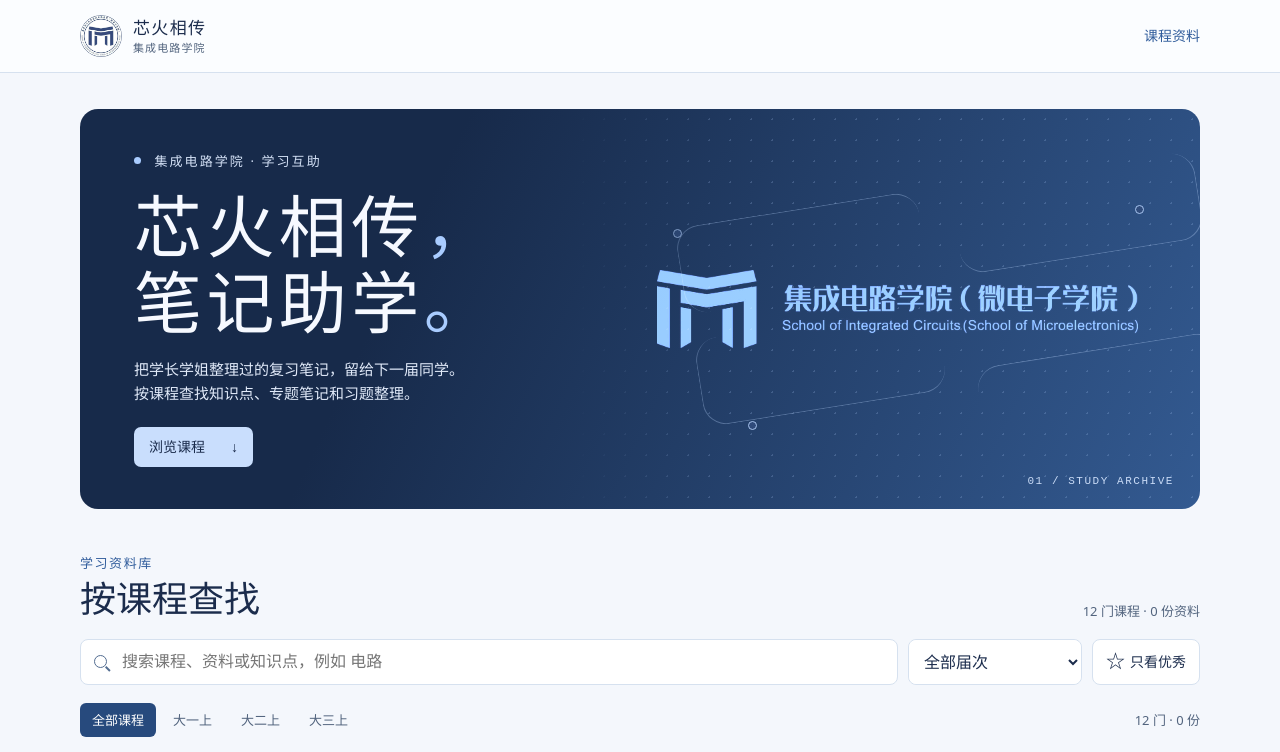
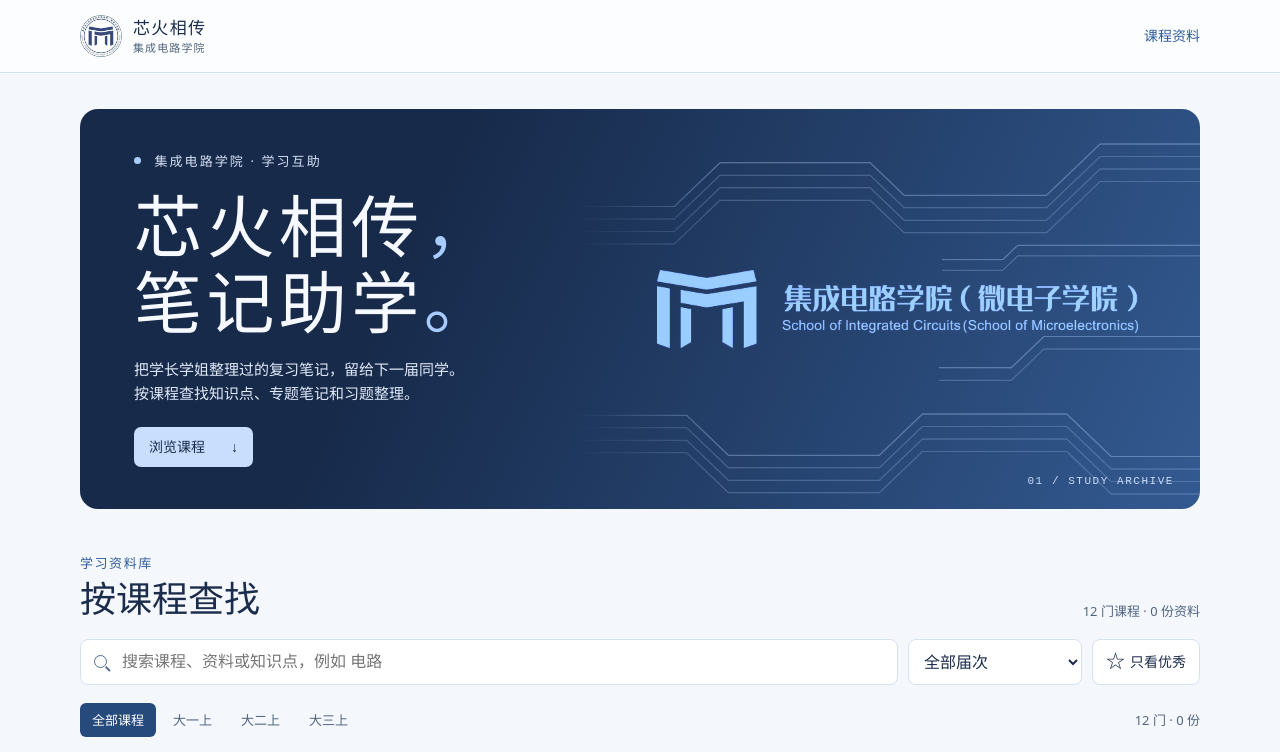
Before and after one commit to jcdl-notes/jcdl-notes.github.io, a plain HTML site: page docs/index.html in a window 1280 px wide. Shown: the top 752 px of the page. Drawn offline with Linux system fonts and the light colour scheme.

Commit message:
将首页点阵改为芯片走线背景

```diff
--- a/docs/assets/site.css
+++ b/docs/assets/site.css
@@ -212,9 +212,9 @@ button:focus-visible,a:focus-visible,input:focus-visible,select:focus-visible,te
   position: absolute;
   inset: 0 0 0 auto;
   width: 56%;
+  height: 100%;
   opacity: .9;
-  background-image:radial-gradient(#b4d2ff3a 1px,transparent 1px);
-  background-size: 21px 21px;
+  pointer-events: none;
   mask-image:linear-gradient(to right,transparent,#000 23%)
 }
 
@@ -227,67 +227,6 @@ button:focus-visible,a:focus-visible,input:focus-visible,select:focus-visible,te
   transform: translateY(-50%);
   mix-blend-mode: screen;
   filter: brightness(2.6)
-}
-
-.trace {
-  position: absolute;
-  border: 1px solid #adc8ef69;
-  border-radius: 24px;
-  width: 39%;
-  height: 22%;
-  transform:rotate(-9deg)
-}
-
-.trace-one {
-  top: 25%;
-  left: 17%;
-  border-right: 0;
-  border-bottom: 0
-}
-
-.trace-two {
-  top: 53%;
-  left: 20%;
-  border-right: 0;
-  border-top: 0
-}
-
-.trace-three {
-  top: 15%;
-  right: 0;
-  border-left: 0;
-  border-top: 0
-}
-
-.trace-four {
-  top: 60%;
-  right: -4%;
-  border-left: 0;
-  border-bottom: 0
-}
-
-.node {
-  position: absolute;
-  width: 9px;
-  height: 9px;
-  border: 1px solid #b7d3fc;
-  border-radius: 50%;
-  background: #314c7c
-}
-
-.node-one {
-  top: 30%;
-  left: 16%
-}
-
-.node-two {
-  top: 78%;
-  left: 28%
-}
-
-.node-three {
-  top: 24%;
-  right: 9%
 }
 
 .library {
--- a/docs/assets/site.js
+++ b/docs/assets/site.js
@@ -1,6 +1,30 @@
 "use strict";
 (async () => {
   const $ = id => document.getElementById(id);
+  function drawCircuitTraces(canvas) {
+    const context = canvas?.getContext("2d");
+    if (!context) return;
+    const bundles = [
+      { trace: [[0,156],[155,156],[225,86],[455,86],[507,138],[725,138],[807,56],[960,56]], count: 4, gap: 20 },
+      { trace: [[0,490],[174,490],[238,554],[469,554],[535,488],[756,488],[824,556],[960,556]], count: 4, gap: 20 },
+      { trace: [[565,241],[658,241],[681,218],[960,218]], count: 2, gap: 17 },
+      { trace: [[560,414],[671,414],[721,364],[960,364]], count: 2, gap: 20 }
+    ];
+    context.lineWidth = 2;
+    context.lineJoin = "bevel";
+    for (const { trace, count, gap } of bundles) {
+      for (let lane = 0; lane < count; lane++) {
+        const shift = lane * gap;
+        context.strokeStyle = lane === 0 ? "#b7d3fc68" : "#b7d3fc45";
+        context.beginPath();
+        const [[startX,startY],...points] = trace;
+        context.moveTo(startX,startY + shift);
+        for (const [x,y] of points) context.lineTo(x,y + shift);
+        context.stroke();
+      }
+    }
+  }
+  drawCircuitTraces(document.querySelector(".hero-art"));
   const catalog = window.XinhuoCatalog;
   const libraryURL = new URL("data/library.js",location.href);
   async function loadLibrary() {
--- a/docs/index.html
+++ b/docs/index.html
@@ -6,9 +6,9 @@
   <meta name="description" content="集成电路学院芯火相传学习笔记资料库，按课程查找、预览和下载复习资料。">
   <title>芯火相传 · 学习笔记资料库</title>
   <link rel="icon" href="assets/college-logo.jpg">
-  <link rel="stylesheet" href="assets/site.css?v=college-brand">
+  <link rel="stylesheet" href="assets/site.css?v=circuit-traces">
   <script defer src="assets/catalog.js"></script>
-  <script defer src="assets/site.js?v=blue"></script>
+  <script defer src="assets/site.js?v=circuit-traces"></script>
 </head>
 <body>
   <a class="skip" href="#library">跳到课程资料</a>
@@ -24,7 +24,7 @@
         <p class="hero-copy">把学长学姐整理过的复习笔记，留给下一届同学。<br class="desktop">按课程查找知识点、专题笔记和习题整理。</p>
         <a class="hero-link" href="#library">浏览课程 <span aria-hidden="true">↓</span></a>
       </div>
-      <div class="hero-art" aria-hidden="true"><div class="trace trace-one"></div><div class="trace trace-two"></div><div class="trace trace-three"></div><div class="trace trace-four"></div><div class="node node-one"></div><div class="node node-two"></div><div class="node node-three"></div></div>
+      <canvas class="hero-art" width="960" height="640" aria-hidden="true"></canvas>
       <img class="hero-brand" src="assets/college-brand.jpg" alt="集成电路学院（微电子学院）" width="1440" height="233">
       <div class="hero-index" aria-hidden="true">01 / STUDY ARCHIVE</div>
     </section>
```
